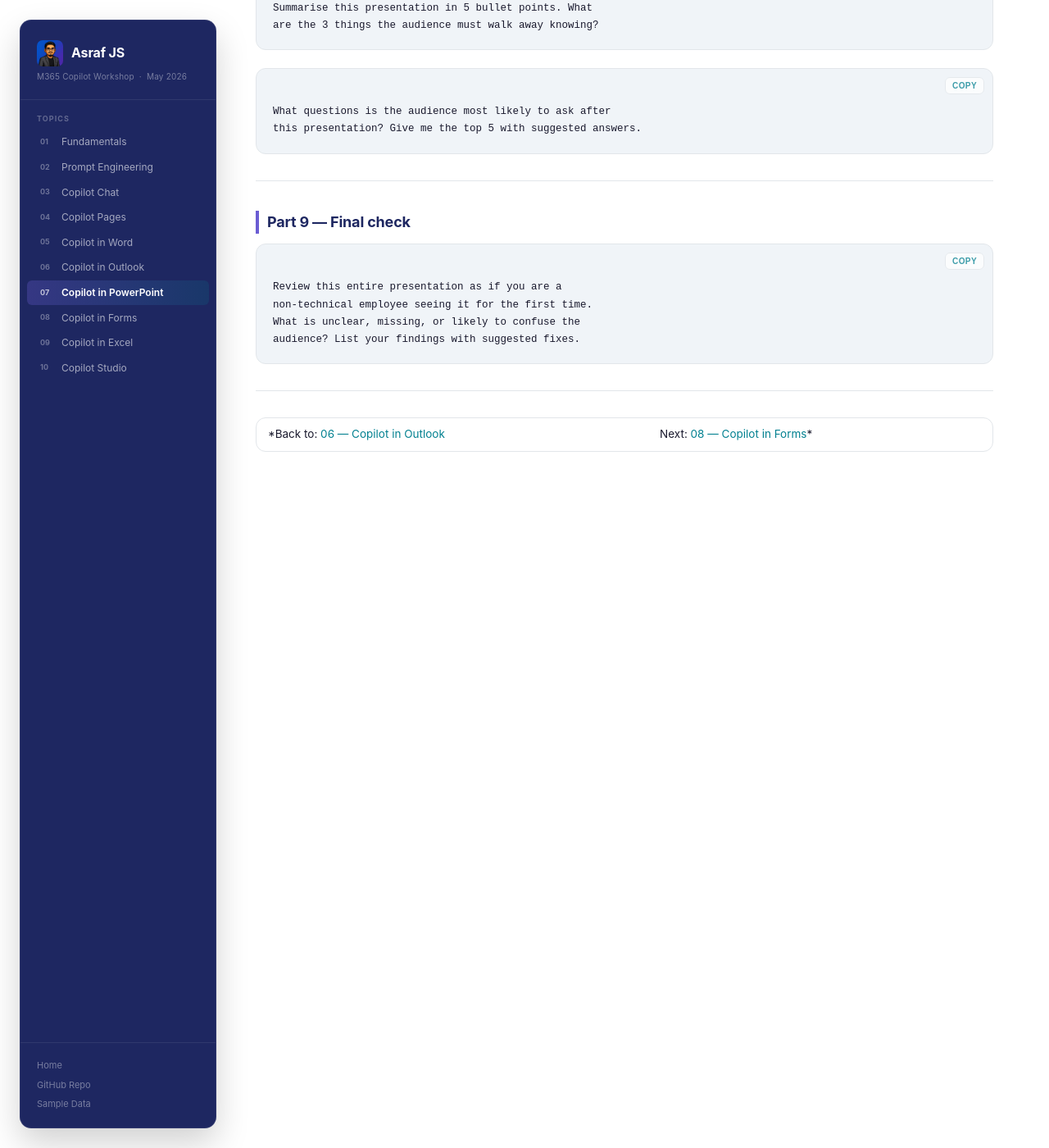
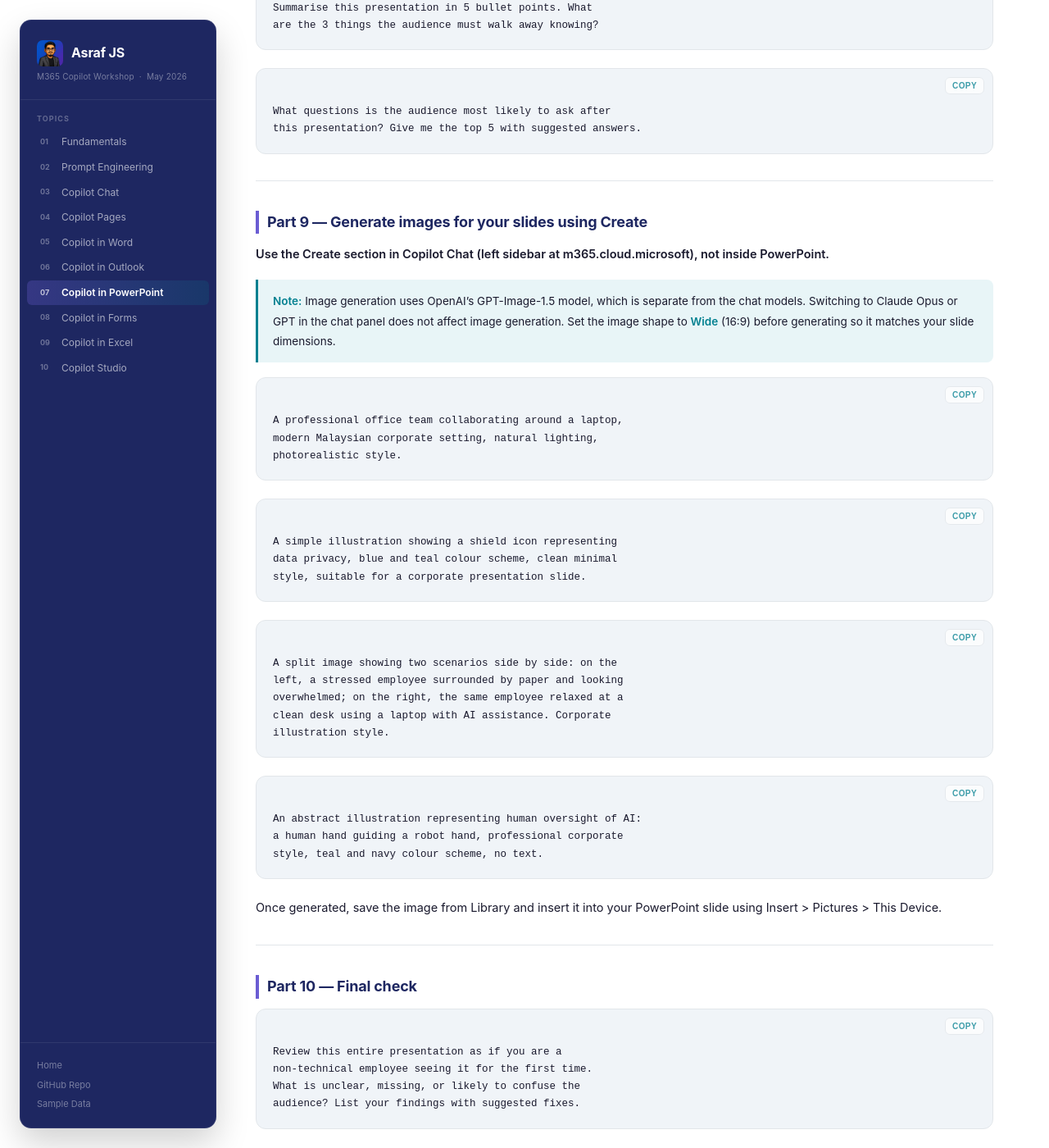
Before and after one commit to Asraf-JS/M365-Copilot-Workshop, a Jekyll site: the page built from 07-copilot-powerpoint/prompts.md, in a window 1280 px wide and 1400 px high, scrolled down 2926 px. Shown: the whole window at 82% size. Built offline with Jekyll 4.4.1, drawn with Linux system fonts in a browser that asks for light colours; our own code applies the rules of GitHub Pages for plain Markdown files.

Commit message:
Update prompts.md

````diff
--- a/07-copilot-powerpoint/prompts.md
+++ b/07-copilot-powerpoint/prompts.md
@@ -129,7 +129,45 @@ this presentation? Give me the top 5 with suggested answers.
 
 ---
 
-## Part 9 — Final check
+## Part 9 — Generate images for your slides using Create
+
+**Use the Create section in Copilot Chat (left sidebar at m365.cloud.microsoft), not inside PowerPoint.**
+
+> **Note:** Image generation uses OpenAI's GPT-Image-1.5 model, which is separate from the chat models. Switching to Claude Opus or GPT in the chat panel does not affect image generation. Set the image shape to **Wide** (16:9) before generating so it matches your slide dimensions.
+
+```
+A professional office team collaborating around a laptop,
+modern Malaysian corporate setting, natural lighting,
+photorealistic style.
+```
+
+```
+A simple illustration showing a shield icon representing
+data privacy, blue and teal colour scheme, clean minimal
+style, suitable for a corporate presentation slide.
+```
+
+```
+A split image showing two scenarios side by side: on the
+left, a stressed employee surrounded by paper and looking
+overwhelmed; on the right, the same employee relaxed at a
+clean desk using a laptop with AI assistance. Corporate
+illustration style.
+```
+
+```
+An abstract illustration representing human oversight of AI:
+a human hand guiding a robot hand, professional corporate
+style, teal and navy colour scheme, no text.
+```
+
+Once generated, save the image from Library and insert it into your PowerPoint slide using Insert > Pictures > This Device.
+
+---
+
+## Part 10 — Final check
+
+
 
 ```
 Review this entire presentation as if you are a
````
